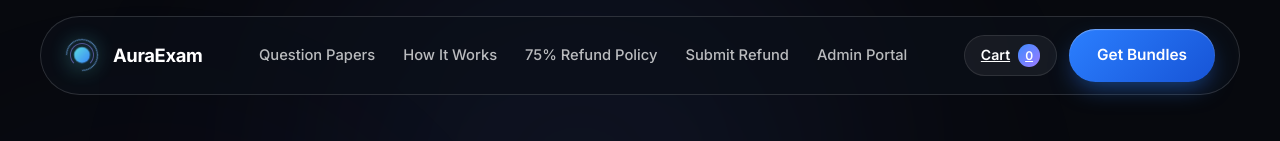
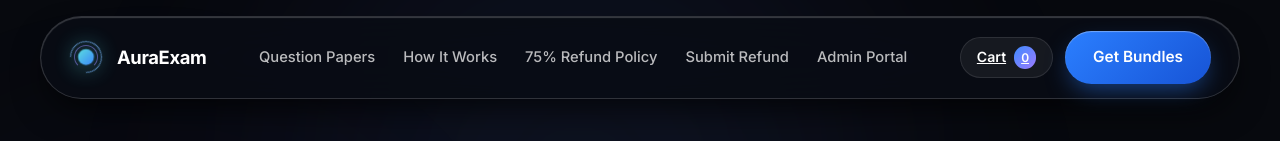
Before and after one commit to tillu1520-cryptrium/auraexam-store, a website: page web/index.html in a window 1280 px wide. Shown: the top 141 px of the page. Drawn offline with nearby package versions, Linux system fonts and the light colour scheme.

Commit message:
fix(ui): improve sticky navbar contrast, blur, and z-index

```diff
--- a/web/styles.css
+++ b/web/styles.css
@@ -142,15 +142,18 @@ body {
   position: sticky;
   top: 16px;
   max-width: 1200px;
-  margin: 0 auto;
-  z-index: 100;
+  margin: 0 auto 32px;
+  z-index: 1000;
   display: flex;
   align-items: center;
   justify-content: space-between;
-  padding: 12px 24px;
+  padding: 14px 28px;
   border-radius: var(--radius-pill);
-  background: rgba(12, 16, 26, 0.65);
-  border: 1px solid rgba(255, 255, 255, 0.14);
+  background: rgba(9, 12, 20, 0.92);
+  backdrop-filter: blur(28px) saturate(200%);
+  -webkit-backdrop-filter: blur(28px) saturate(200%);
+  border: 1px solid rgba(255, 255, 255, 0.16);
+  box-shadow: 0 16px 36px -10px rgba(0, 0, 0, 0.8), inset 0 1px 1px 0 rgba(255, 255, 255, 0.2);
 }
 
 .brand {
```
